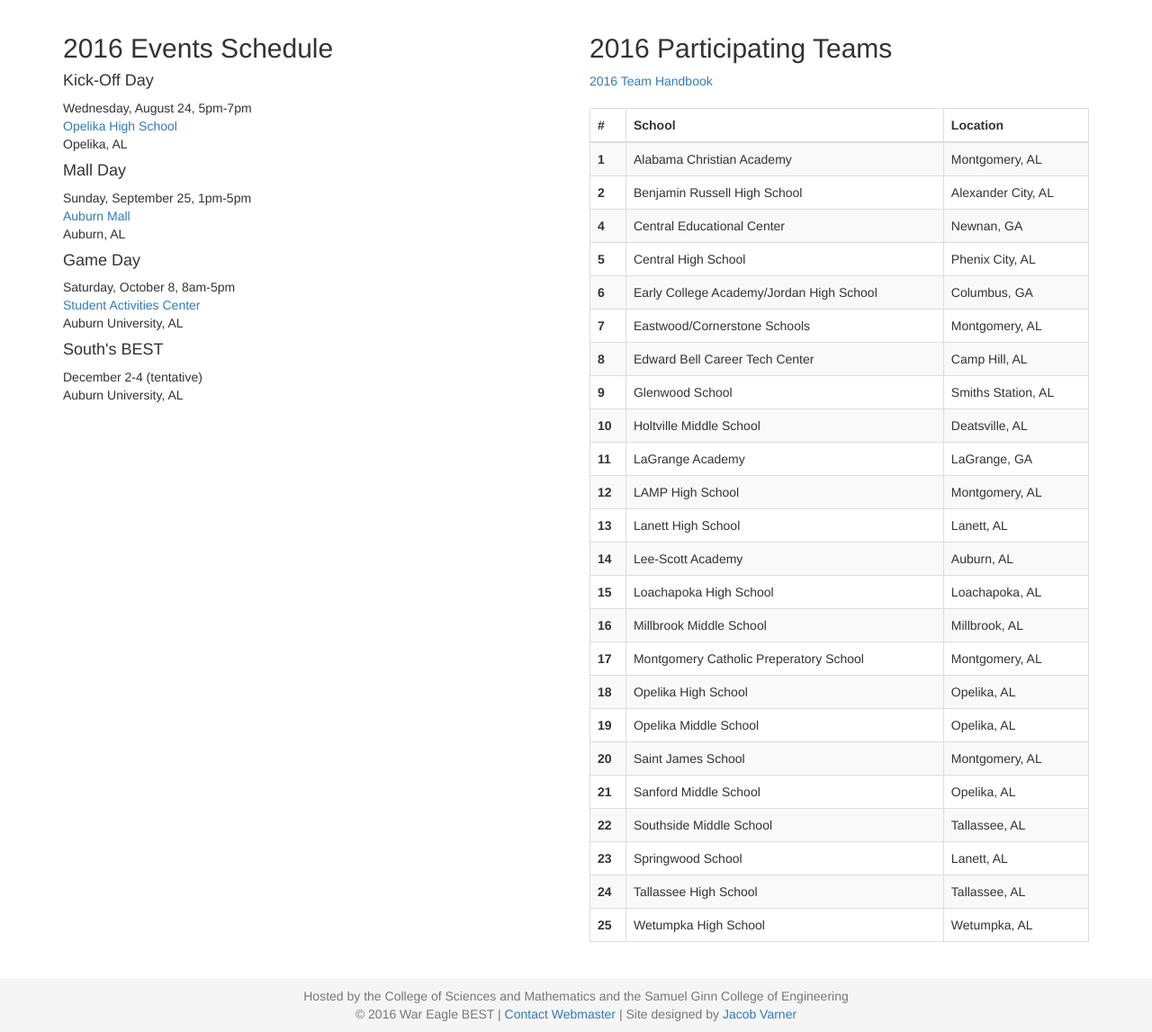
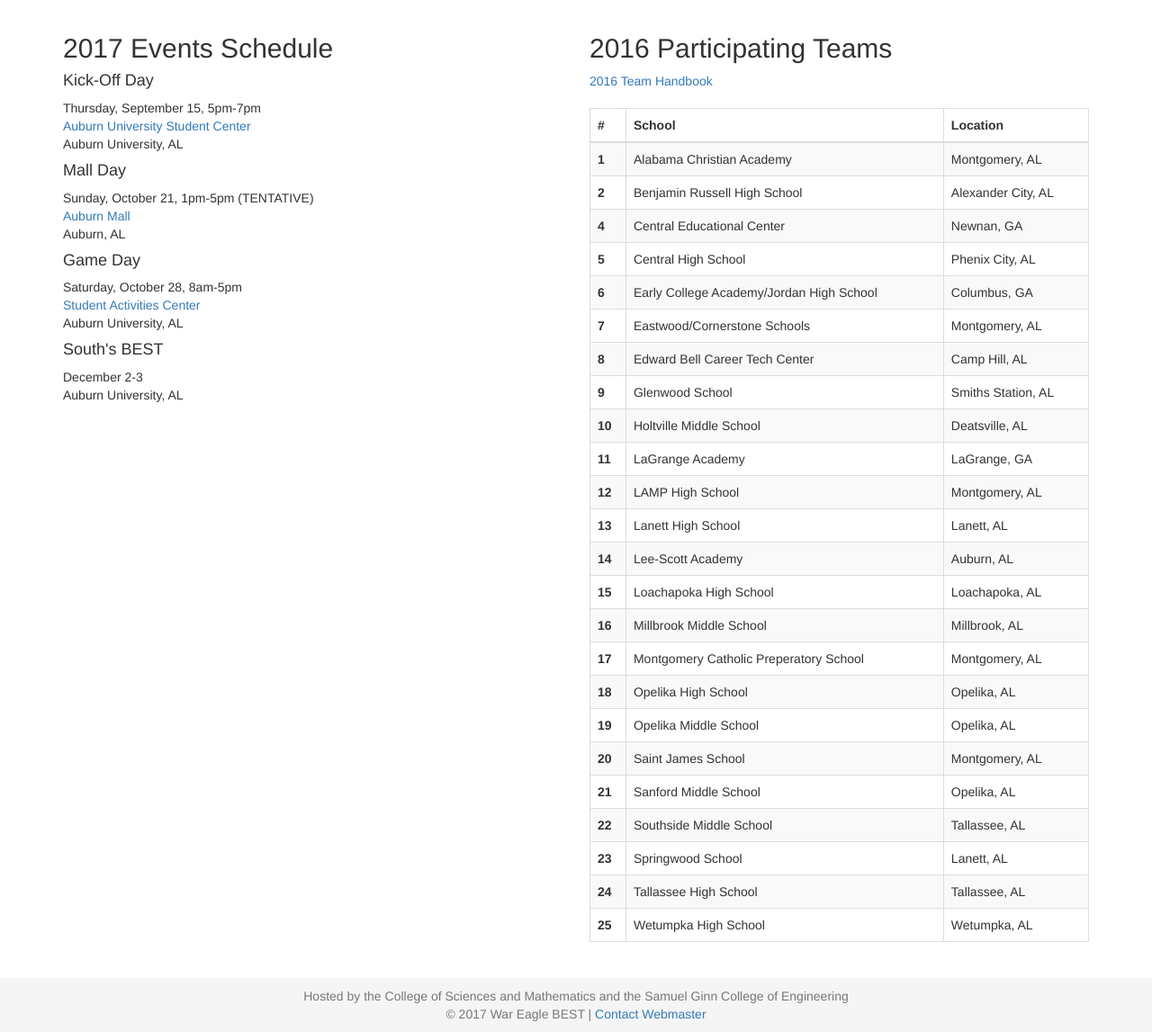
Before and after one commit to jacobvarner/wareaglebest, a plain HTML site: page competition.html in a window 1280 px wide. Shown: the part 53-1200 px from the top of the page at 90% size. Drawn offline with nearby package versions, Linux system fonts and the light colour scheme; a script that the page names is missing.

Commit message:
Updated for 2017.

```diff
--- a/competition.html
+++ b/competition.html
@@ -46,15 +46,15 @@
     <div class="container">
       <div class="row">
       	<div class="col-lg-6 col-md-5 col-sm-12 col-xs-12">
-      		<h2>2016 Events Schedule</h2>
+      		<h2>2017 Events Schedule</h2>
           <h4>Kick-Off Day</h4>
-          <p>Wednesday, August 24, 5pm-7pm<br/><a href="https://www.google.com/maps/place/Opelika+High+School/@32.6690394,-85.3693472,17z/data=!3m1!4b1!4m2!3m1!1s0x888c9370347ac42b:0xb9a35bf2ee86cbaf" target="_blank">Opelika High School</a><br/>Opelika, AL</p>
+          <p>Thursday, September 15, 5pm-7pm<br/><a href="https://www.google.com/maps/place/Auburn+University+Student+Center/@32.602509,-85.4957136,15z/data=!4m8!1m2!2m1!1sauburn+university+student+center!3m4!1s0x888cf30524dec2f7:0x2ab4ac45cec3626f!8m2!3d32.6024961!4d-85.486789" target="_blank">Auburn University Student Center</a><br/>Auburn University, AL</p>
           <h4>Mall Day</h4>
-          <p>Sunday, September 25, 1pm-5pm<br/><a href="https://www.google.com/maps/place/1627+Opelika+Rd,+Auburn,+AL+36830/@32.6274388,-85.4472136,21z/data=!3m1!5s0x888cf2afd6e29b79:0x93533d40e37dc738!4m2!3m1!1s0x888cf2afd6d954c5:0x2fc40531e33a2855" target="_blank">Auburn Mall</a><br/>Auburn, AL</p>
+          <p>Sunday, October 21, 1pm-5pm (TENTATIVE)<br/><a href="https://www.google.com/maps/place/1627+Opelika+Rd,+Auburn,+AL+36830/@32.6274388,-85.4472136,21z/data=!3m1!5s0x888cf2afd6e29b79:0x93533d40e37dc738!4m2!3m1!1s0x888cf2afd6d954c5:0x2fc40531e33a2855" target="_blank">Auburn Mall</a><br/>Auburn, AL</p>
           <h4>Game Day</h4>
-          <p>Saturday, October 8, 8am-5pm<br/><a href="https://www.google.com/maps/place/Student+Activities+Center,+Auburn+University,+456+Biggio+Dr,+Auburn,+AL+36849/@32.6002282,-85.4942116,17z/data=!3m1!4b1!4m2!3m1!1s0x888cf30e82955b39:0xc33d162427eed055" target="_blank">Student Activities Center</a><br/>Auburn University, AL</p>
+          <p>Saturday, October 28, 8am-5pm<br/><a href="https://www.google.com/maps/place/Student+Activities+Center,+Auburn+University,+456+Biggio+Dr,+Auburn,+AL+36849/@32.6002282,-85.4942116,17z/data=!3m1!4b1!4m2!3m1!1s0x888cf30e82955b39:0xc33d162427eed055" target="_blank">Student Activities Center</a><br/>Auburn University, AL</p>
           <h4>South's BEST</h4>
-          <p>December 2-4 (tentative)<br/>Auburn University, AL</p>
+          <p>December 2-3<br/>Auburn University, AL</p>
       	</div>
       	<div class="col-lg-6 col-md-7 col-sm-12 col-xs-12">
       		<h2>2016 Participating Teams</h2>
@@ -196,7 +196,7 @@
 
     <footer class="footer">
       <div class="container">
-        <p class="text-muted">Hosted by the College of Sciences and Mathematics and the Samuel Ginn College of Engineering<br>&copy; 2016 War Eagle BEST | <a href="mailto:jsv0004@auburn.edu">Contact Webmaster</a> | Site designed by <a href="http://www.jacobvarner.com">Jacob Varner</a></p>
+        <p class="text-muted">Hosted by the College of Sciences and Mathematics and the Samuel Ginn College of Engineering<br>&copy; 2017 War Eagle BEST | <a href="mailto:jsv0004@auburn.edu">Contact Webmaster</a></p>
       </div>
     </footer>
 
```
Also changed, not shown: about.html (+1 -1 lines), contact.html (+1 -1 lines), handbook.html (+1 -1 lines), index.html (+4 -4 lines), results.html (+3 -2 lines), sponsors.html (+1 -1 lines), volunteers.html (+1 -1 lines), 2 other files.
